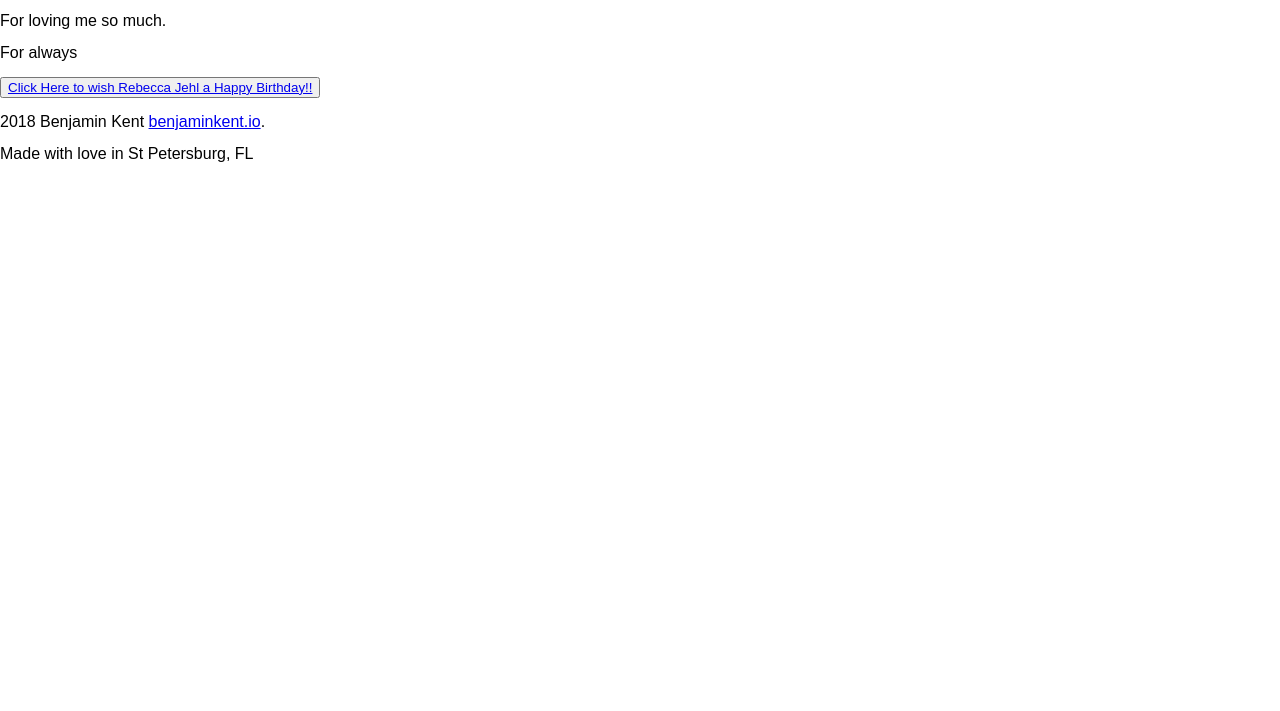
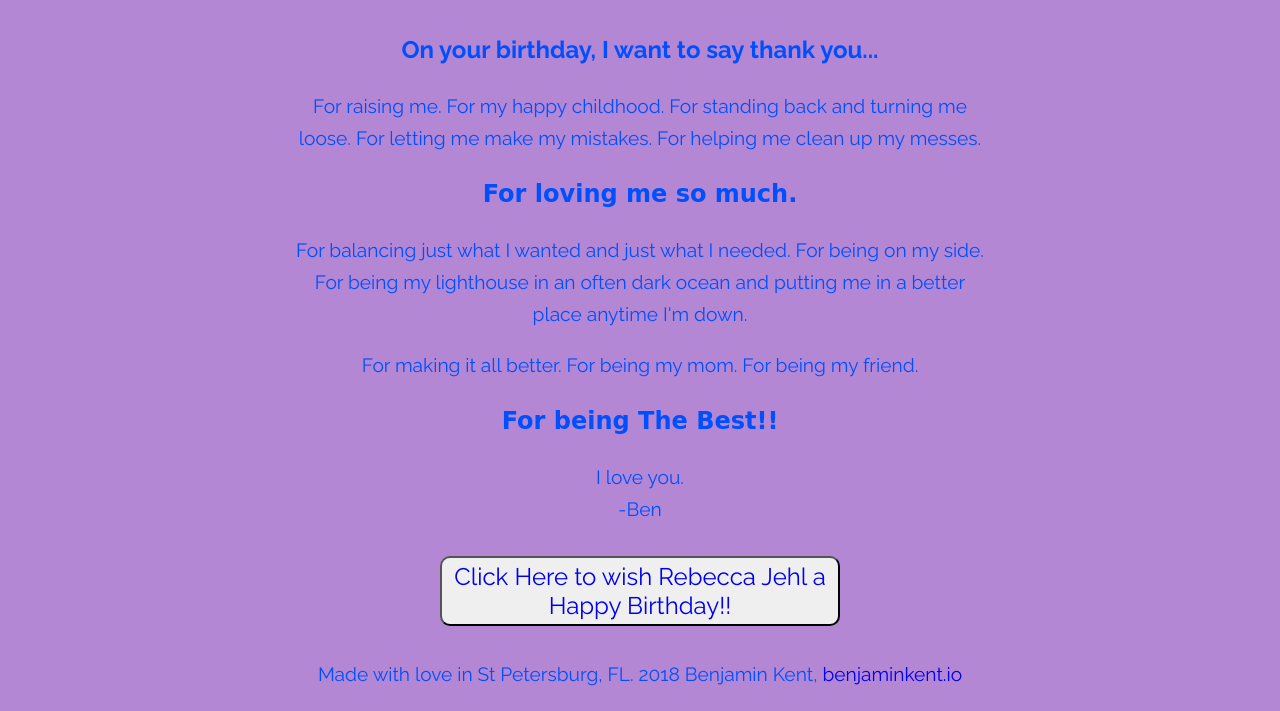
Before and after one commit to benjaminkent/happy-bday, a website: page public/index.html in a window 1280 px wide. Shown: the part 110-821 px from the top of the page. After the commit the page ends 800 px from the top, so only its background shows below. Drawn offline with Linux system fonts and the light colour scheme; a web font is replaced by a local one.

Commit message:
second page css complete

```diff
--- a/public/index.html
+++ b/public/index.html
@@ -14,22 +14,44 @@
     <h1>Mom, you're the best!</h1>
   </header>
 
-  <p>
-    On your birthday, I want to say thank you. For raising me. For my happy childhood. For standing back
-    and turning me loose. For letting me make my mistakes. For helping me clean up my messes.
-  </p>
-  <p>For loving me so much.</p>
-  <p>
-    For always
-  </p>
+  <main>
+    <p class="open">
+      On your birthday, I want to say thank you...
+    </p>
+    <p>
+      For raising me. For my happy childhood. For standing back
+      and turning me loose. For letting me make my mistakes. For helping me clean up my messes.
+    </p>
+    <p class="fancy">For loving me so much.</p>
+    <p>
+      For balancing just what I wanted and just what I needed. For being on my side. For being my lighthouse in an
+      often
+      dark ocean
+      and putting me in a better place anytime I'm down.
+    </p>
+    <p>
+      For making it all better. For being my mom. For being my friend.
+    </p>
+    <p class="fancy">
+      For being The Best!!
+    </p>
+    <div class="love">
+      <p>
+        I love you.
+      </p>
+      <p>
+        -Ben
+      </p>
+    </div>
+  </main>
 
-  <button><a href="bday.html">Click Here to wish Rebecca Jehl a Happy Birthday!!</a></button>
+  <button class="main-page"><a href="bday.html">Click Here to wish Rebecca Jehl a Happy Birthday!!</a></button>
 
 
   <footer>
-    <p>2018 Benjamin Kent <a target="_blank" href="http://benjaminkent.io/">benjaminkent.io</a>.</p>
-    <p>Made with love in St
-      Petersburg, FL</p>
+    <p>Made with love in St Petersburg, FL. 2018 Benjamin Kent,
+      <a target="_blank" href="http://benjaminkent.io/">benjaminkent.io</a></p>
+
   </footer>
 </body>
 
--- a/public/screen.css
+++ b/public/screen.css
@@ -1,3 +1,5 @@
+@import url('https://fonts.googleapis.com/css?family=Raleway:400,500,600,700,800,900|Srisakdi:400,700');
+
 html {
   height: 100%;
 }
@@ -5,5 +7,104 @@ html {
 body {
   margin: 0;
   min-height: 100%;
-  font: 16px / 1 sans-serif;
+  font-size: 16px;
+  font-family: 'Raleway', sans-serif;
+  display: flex;
+  flex-direction: column;
+  align-items: center;
+  justify-content: space-between;
+  background-color: #B387D3;
 }
+
+h1 {
+  font-size: 3rem;
+  margin-bottom: 0;
+  color: #004FFF;
+}
+
+main {
+  width: 700px;
+}
+
+p {
+  text-align: center;
+  font-size: 1.2rem;
+  line-height: 2rem;
+  color: #004FFF;
+}
+
+.main-page {
+  font-family: 'Raleway', sans-serif;
+  font-size: 1.5rem;
+  height: 70px;
+  width: 400px;
+  border-radius: 10px;
+}
+
+a {
+  text-decoration: none;
+}
+
+footer p {
+  margin: 0;
+}
+
+div.love p {
+  margin: 0;
+
+}
+
+.bday-footer p {
+  color: #FF359A;
+}
+
+.bday-footer a {
+  color: #FF359A;
+}
+
+.back-button a {
+  color: #6000A5;
+}
+
+.bday-header button {
+  margin: 20px;
+  border-radius: 10px;
+  font-size: 1.5rem;
+  height: 50px;
+  width: 100px;
+  background-color: #FF359A;
+  border: 2px solid #6000A5;
+}
+
+.bday-header p {
+  margin: 20px;
+  font-size: 2rem;
+  font-weight: 700;
+  color: #FF359A;
+}
+
+.fancy {
+  font-family: 'Srisakdi', cursive;
+  font-size: 1.5rem;
+  font-weight: 700;
+}
+
+.open {
+  font-weight: 700;
+  font-size: 1.5rem;
+}
+
+.bday-header {
+  display: flex;
+  justify-content: space-between;
+  width: 100%;
+}
+
+.bday-main {
+  display: flex;
+  justify-content: center;
+}
+
+.bday-body {
+  background-image: url(./images/fireworks.gif);
+}
```
Also changed, not shown: public/bday.html (+13 -7 lines), public/images/bday-back.gif (added), 2 other files.
